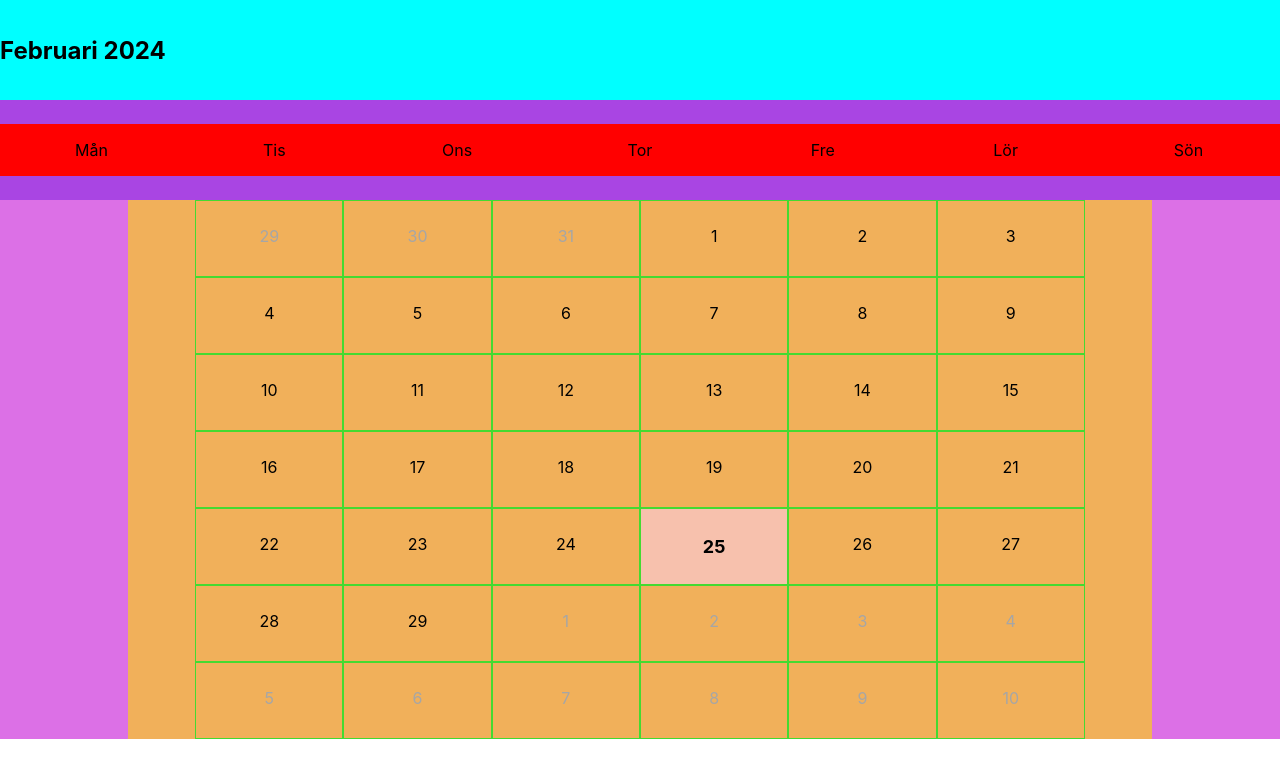
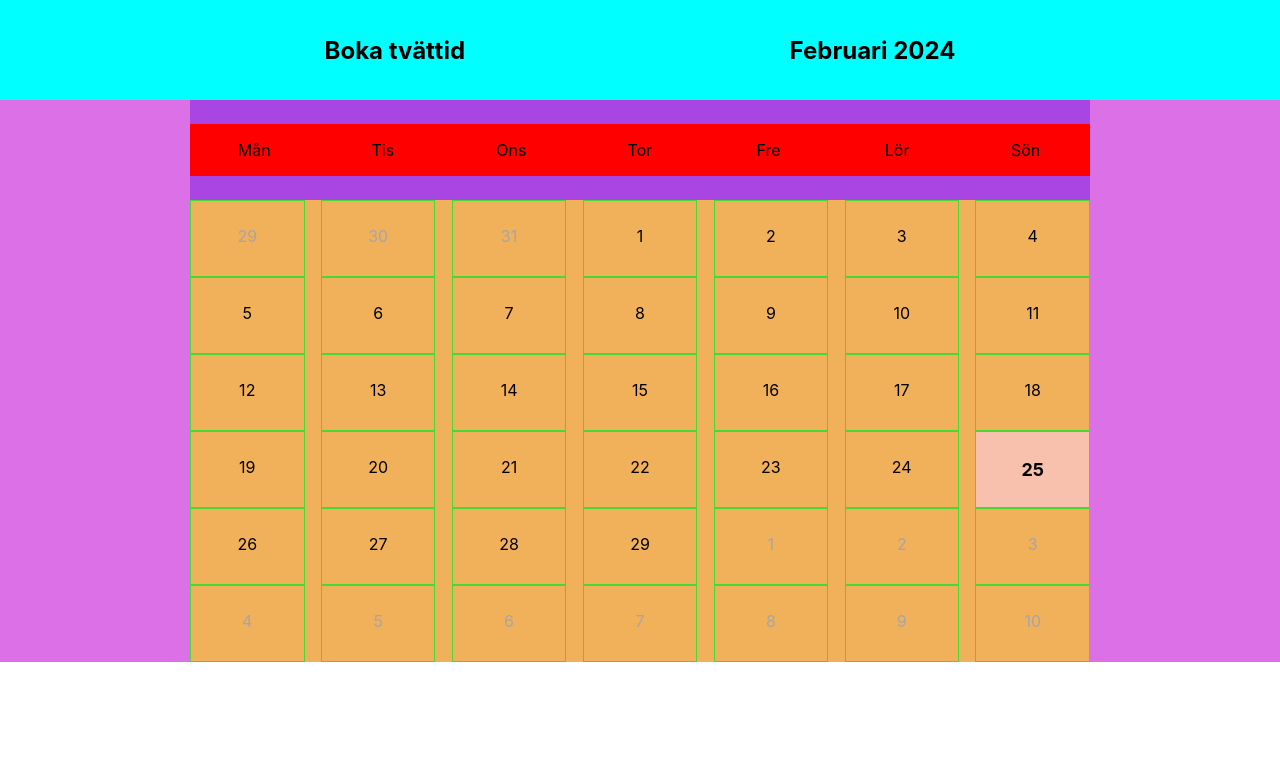
Before and after one commit to gustavAlbrekts0n/bokningsapp, a React (Create React App) app: page / in a window 1280 px wide. Shown: the top 778 px of the page. Built offline with nearby package versions, Linux system fonts and the light colour scheme.

Commit message:
Minimal layout changes

```diff
--- a/src/calendar.css
+++ b/src/calendar.css
@@ -12,6 +12,7 @@
   width: 100%;
   display: flex;
   align-items: center;
+  justify-content: space-evenly;
   background-color: aqua;
 }
 
@@ -25,8 +26,9 @@
 }
 
 .table-header {
+  width: 100%;
+  max-width: 900px;
   height: 100px;
-  width: 100%;
   display: flex;
   align-items: center;
   justify-content: space-around;
@@ -41,16 +43,16 @@
 
 .table-content {
   width: 100%;
-  max-width: 1024px;
+  max-width: 900px;
   display: flex;
   flex-wrap: wrap;
-  justify-content: center;
+  justify-content: space-between;
   box-sizing: border-box;
   background-color: rgb(241, 176, 90);
 }
 
 .calendar-day {
-  width: calc(100% / 7);
+  width: calc(100% / 8);
   height: 75px;
   position: relative;
   border: 1px solid #44da31;
@@ -89,6 +91,12 @@
 /* Mobile */
 @media only screen and (max-width: 1024px) {
 
+  .calendar-day {
+
+    height: 60px;
+
+  }
+
   .selected {
     background-color: rgb(40, 194, 155);
   }
--- a/src/calendar.js
+++ b/src/calendar.js
@@ -23,6 +23,7 @@ export default class Calendar extends Component {
         return (
             <div className="calendar">
                 <div className="calendar-header">
+                    <h2>Boka tvättid</h2>
                     <h2>{this.months[this.state.currentDay.getMonth()]} {this.state.currentDay.getFullYear()}</h2>
                 </div>
                 <div className="calendar-body">
```
